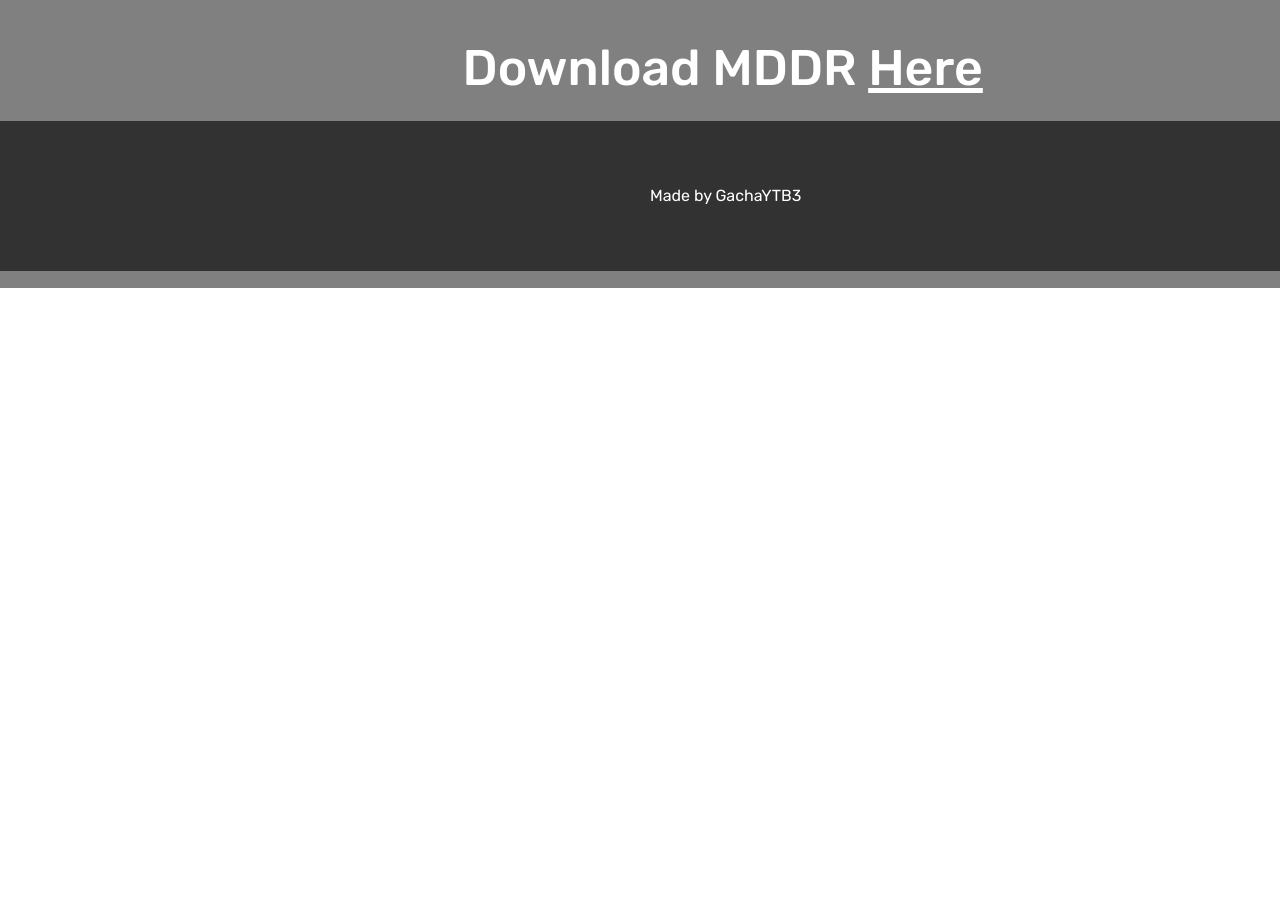
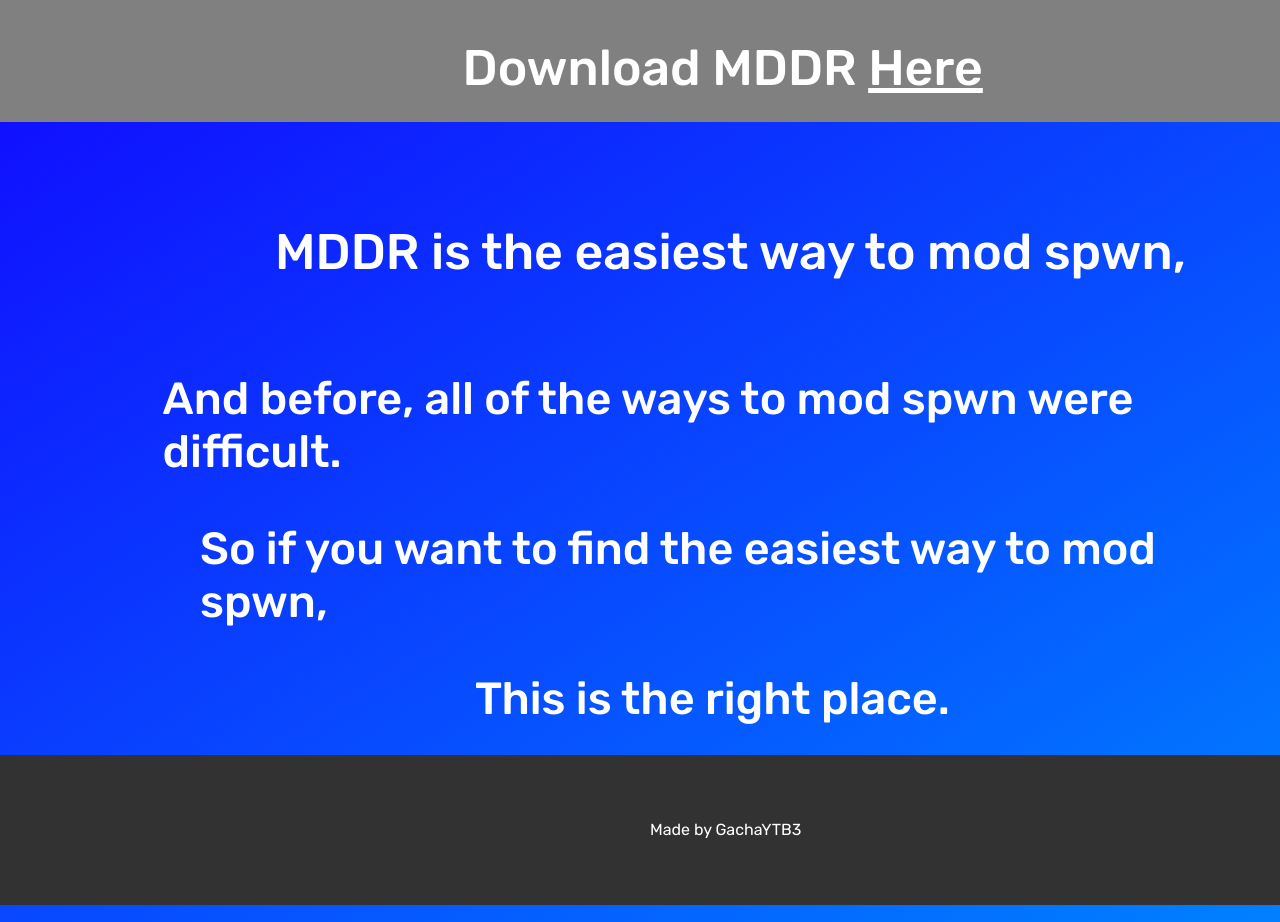
Before and after one commit to GachaYTB/mddr, a plain HTML site: page index.html in a window 1280 px wide. Shown: the part 1160-2082 px from the top of the page. Before the commit the page ends 1448 px from the top, so only its background shows below. Drawn offline with Linux system fonts and the light colour scheme.

Commit message:
added new section

```diff
--- a/index.html
+++ b/index.html
@@ -23,7 +23,7 @@
         footer {
             position: absolute;
             margin-left: -8px;
-            margin-top: calc((0.1% + 100%) - 8px);
+            margin-top: calc((49.6% + 100%) - 8px);
             width: 100%;
             height: 150px;
             background-color: rgb(50, 50, 50);
@@ -85,6 +85,45 @@
             font-weight: 500;
             color: white;
         }
+        .history {
+            position: absolute;
+            margin-top: 49.55%;
+            width: 100%;
+            height: 100%;
+            background: linear-gradient(to bottom right, #1010FF, #0080FF);
+        }
+        .mddritewtmspwn {
+            position: absolute;
+            margin-top: 100px;
+            margin-left: 275px;
+            font-size: 50px;
+            font-weight: 500;
+            color: white;
+        }
+        .abaotwtmswd {
+            position: absolute;
+            margin-top: 250px;
+            margin-left: 162.5px;
+            font-size: 45px;
+            font-weight: 500;
+            color: white;
+        }
+        .siywtftewtms {
+            position: absolute;
+            margin-top: 400px;
+            margin-left: 200px;
+            font-size: 45px;
+            font-weight: 500;
+            color: white;
+        }
+        .thisistherightplace {
+            position: absolute;
+            margin-top: 550px;
+            margin-left: 475px;
+            font-size: 45px;
+            font-weight: 500;
+            color: white;
+        }
     </style>
 </head>
 <body>
@@ -97,6 +136,12 @@
         <p class="etomitmodshop">Explore tons of mods in the <a href="/mddr/modshop/" style="color: white;">Modshop</a>..</p>
         <p class="outimods">..Or use the integrated mods</p>
         <p class="downloadmddr">Download MDDR <a href="https://github.com/GachaYTB/mddr/releases/latest" style="color: white;">Here</a></p>
+        <div class="history">
+            <p class="mddritewtmspwn">MDDR is the easiest way to mod spwn,</p>
+            <p class="abaotwtmswd">And before, all of the ways to mod spwn were difficult.</p>
+            <p class="siywtftewtms">So if you want to find the easiest way to mod spwn,</p>
+            <p class="thisistherightplace">This is the right place.</p>
+        </div>
     </div>
     <footer>
         <p>Made by GachaYTB3</p>
```
